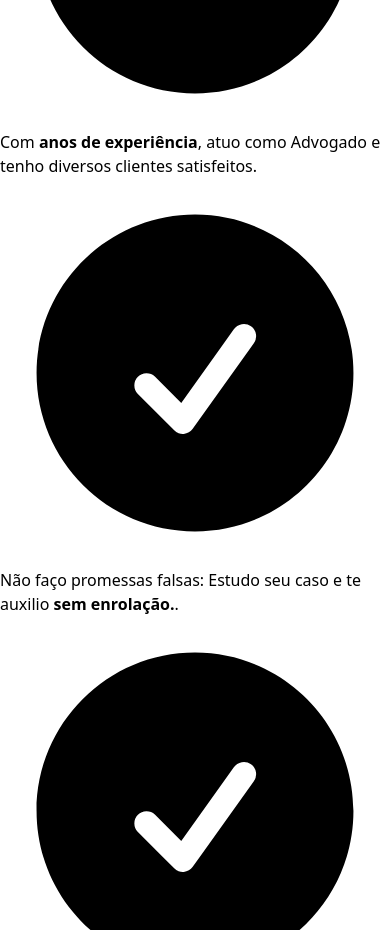
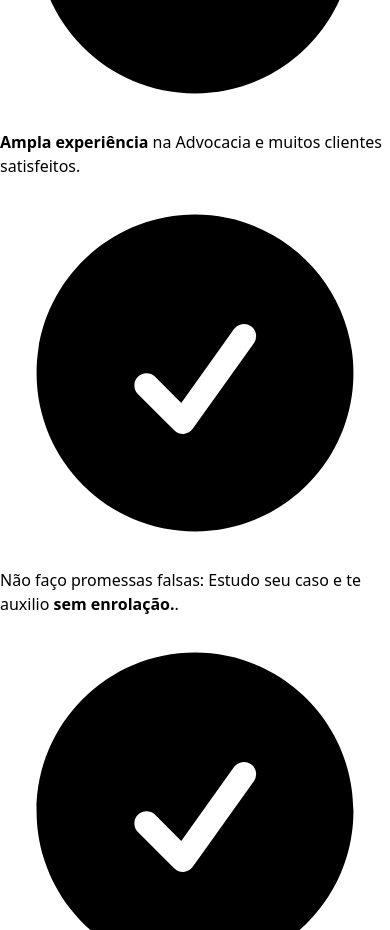
Before and after one commit to Paper-Street-Softwares/LP-Nilton, a React (Vite) app: page / in a window 390 px wide. Shown: the part 5240-6170 px from the top of the page. Built offline with nearby package versions, Linux system fonts and the light colour scheme.

Commit message:
feat: Remove bordas arredondadas

```diff
--- a/src/components/cards/CardFeatures.jsx
+++ b/src/components/cards/CardFeatures.jsx
@@ -3,7 +3,7 @@ import MotionDivDownToUp from "../animations/MotionDownToUp.jsx";
 
 function CardFeatures({ icone: Icone, titulo, descricao }) {
   return (
-    <MotionDivDownToUp className="p-8 bg-white shadow-lg rounded-2xl hover:shadow-xl md:w-[30%] flex flex-col justify-center items-center">
+    <MotionDivDownToUp className="p-8 bg-white shadow-lg hover:shadow-xl md:w-[30%] flex flex-col justify-center items-center">
       <div className="inline-flex items-center justify-center w-12 h-12 mb-6 bg-transparent border-2 border-solid rounded-lg text-darker/50 border-lighter">
         {Icone && <Icone size={24} strokeWidth={1.5} />}
       </div>
--- a/src/components/cards/CardTransformacao.jsx
+++ b/src/components/cards/CardTransformacao.jsx
@@ -7,7 +7,7 @@ function CardTransformacao({ data, styles }) {
   const { cardClasses, etiquetaClasses, bulletClasses, textoClasses } = styles;
 
   return (
-    <MotionDivDownToUp className={`p-8  rounded-2xl ${cardClasses}`}>
+    <MotionDivDownToUp className={`p-8  ${cardClasses}`}>
       <div className="flex justify-center md:justify-start">
         <span
           className={`inline-block px-4 py-1 mb-6 text-sm font-extrabold rounded-full font-mainFont ${etiquetaClasses}`}
--- a/src/content/Content.jsx
+++ b/src/content/Content.jsx
@@ -185,8 +185,8 @@ const content = {
         index: 3,
         texto: (
           <p>
-            Com <strong>anos de experiência</strong>, atuo como Advogado e tenho
-            diversos clientes satisfeitos.
+            <strong>Ampla experiência</strong> na Advocacia e muitos clientes
+            satisfeitos.
           </p>
         ),
       },
--- a/src/sections/About.jsx
+++ b/src/sections/About.jsx
@@ -16,13 +16,13 @@ export default function About() {
             />
 
             <MotionDivDownToUp>
-              <div className="flex flex-col max-w-6xl gap-8 p-8 bg-white border border-gray-100 shadow-2xl md:gap-16 rounded-2xl sm:p-12 lg:flex-row">
+              <div className="flex flex-col max-w-6xl gap-8 p-8 bg-white border border-gray-100 shadow-2xl md:gap-16 sm:p-12 lg:flex-row">
                 <MotionDivDownToUp className="">
                   <div className="flex justify-center md:items-center">
                     <img
                       src={content.about.imagem.imgPessoa}
                       alt="Imagem ilustrativa"
-                      className="w-[90%] phone3:w-[295px] tablet1:w-[400px] max-w-[480px] rounded-lg h-auto"
+                      className="w-[90%] phone3:w-[295px] tablet1:w-[400px] max-w-[480px] h-auto"
                     />
                   </div>
                 </MotionDivDownToUp>
--- a/src/sections/Hero.jsx
+++ b/src/sections/Hero.jsx
@@ -35,7 +35,7 @@ export default function Hero({ imagemFocadaBackground }) {
                 style={{
                   backgroundImage: `url(${content.hero.imagens.focadaHero})`,
                 }}
-                className="bg-center bg-no-repeat bg-cover h-[400px] w-[450px] md:h-[600px] md:w-[600px] lg:h-[500px] lg:w-[500px] rounded-xl"
+                className="bg-center bg-no-repeat bg-cover h-[400px] w-[450px] md:h-[600px] md:w-[600px] lg:h-[500px] lg:w-[500px]"
               />
             </MotionDivDownToUp>
           )}
```
